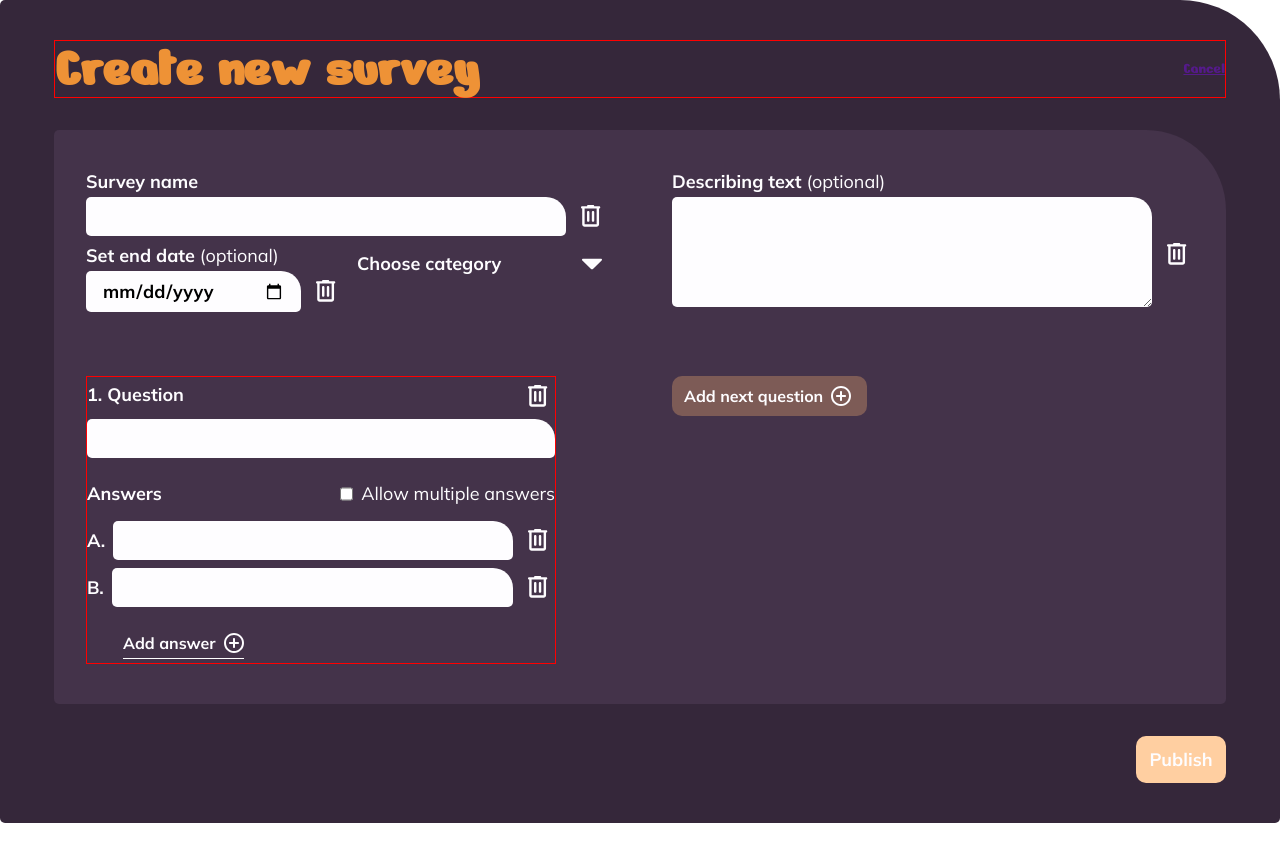
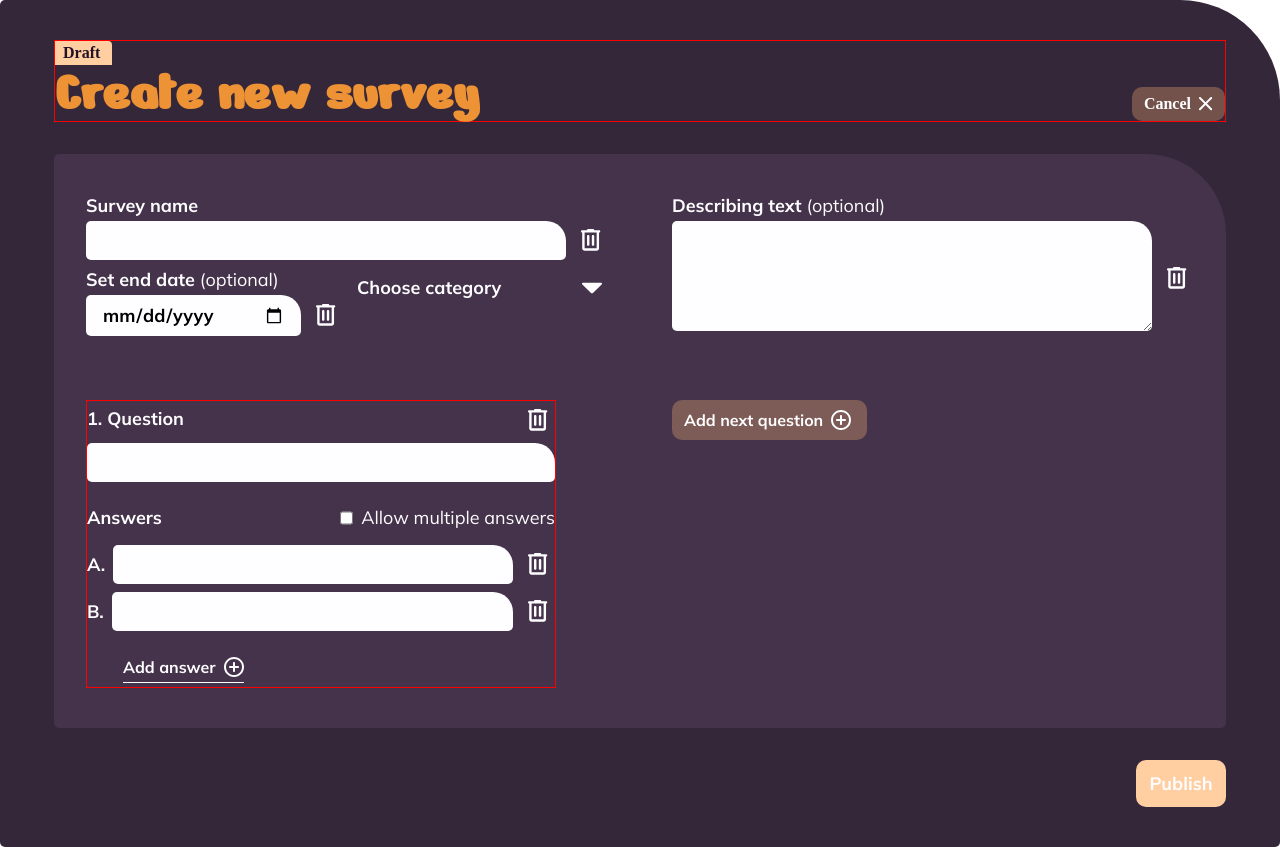
Before and after one commit to guhe78/poll_app, an Angular app: page / in a window 1280 px wide. Before the commit the page ends 823 px from the top, so only its background shows below. Built offline with nearby package versions, Linux system fonts and the light colour scheme; a web font is replaced by a local one.

Commit message:
feat: create survey style status badge style

```diff
--- a/src/app/assets/icons/ui-svg.ts
+++ b/src/app/assets/icons/ui-svg.ts
@@ -32,4 +32,11 @@ export const uiIcons = {
 </svg>
 
   `,
+
+  close: () => `
+    <svg viewBox="0 0 14 14" xmlns="http://www.w3.org/2000/svg">
+<path d="M6.575 7.975L1.675 12.875C1.49167 13.0583 1.25833 13.15 0.975 13.15C0.691667 13.15 0.458333 13.0583 0.275 12.875C0.0916667 12.6917 0 12.4583 0 12.175C0 11.8917 0.0916667 11.6583 0.275 11.475L5.175 6.575L0.275 1.675C0.0916667 1.49167 0 1.25833 0 0.975C0 0.691667 0.0916667 0.458333 0.275 0.275C0.458333 0.0916667 0.691667 0 0.975 0C1.25833 0 1.49167 0.0916667 1.675 0.275L6.575 5.175L11.475 0.275C11.6583 0.0916667 11.8917 0 12.175 0C12.4583 0 12.6917 0.0916667 12.875 0.275C13.0583 0.458333 13.15 0.691667 13.15 0.975C13.15 1.25833 13.0583 1.49167 12.875 1.675L7.975 6.575L12.875 11.475C13.0583 11.6583 13.15 11.8917 13.15 12.175C13.15 12.4583 13.0583 12.6917 12.875 12.875C12.6917 13.0583 12.4583 13.15 12.175 13.15C11.8917 13.15 11.6583 13.0583 11.475 12.875L6.575 7.975Z" fill="currentColor"/>
+</svg>
+
+  `,
 };
--- a/src/app/shared/components/create-survey/create-survey.html
+++ b/src/app/shared/components/create-survey/create-survey.html
@@ -1,8 +1,13 @@
 <section class="create-survey">
   <main class="create-survey__main">
     <header class="create-survey__header">
-      <h3 class="create-survey__headline">Create new survey</h3>
-      <a href="" class="btn btn--cancel">Cancel</a>
+      <app-status-badge buttonText="Draft" backgroundColor=""></app-status-badge>
+      <div class="create-survey__headline--container">
+        <h3 class="create-survey__headline">Create new survey</h3>
+        <button class="create-survey__button-cancel" type="reset" form="survey-form">
+          Cancel <span class="create-survey__button-cancel--icon" [innerHTML]="icons.close"></span>
+        </button>
+      </div>
     </header>
     <app-survey-form #surveyForm></app-survey-form>
     <button
--- a/src/app/shared/components/create-survey/create-survey.scss
+++ b/src/app/shared/components/create-survey/create-survey.scss
@@ -10,6 +10,13 @@
 
   border-radius: 5px 100px 5px 5px;
 
+  &__header {
+    display: flex;
+    flex-direction: column;
+    justify-content: space-between;
+    border: 1px solid red;
+  }
+
   &__main {
     display: flex;
     flex-direction: column;
@@ -19,7 +26,7 @@
     width: 100%;
   }
 
-  &__header {
+  &__headline--container {
     font-family: 'Nerko One';
     color: rgba(238, 146, 54, 1);
     line-height: 1;
@@ -30,7 +37,6 @@
     display: flex;
     justify-content: space-between;
     align-items: center;
-    border: 1px solid red;
   }
 
   &__button {
@@ -75,6 +81,20 @@
         width: 100%;
         height: 100%;
       }
+
+      &--cancel {
+        width: 20px;
+        height: 20px;
+
+        margin-left: 0;
+
+        transition: margin-left 0.3s ease-in;
+
+        & svg {
+          width: 100%;
+          height: 100%;
+        }
+      }
     }
 
     &:hover {
@@ -87,4 +107,45 @@
       }
     }
   }
+
+  &__button-cancel {
+    display: flex;
+    align-items: center;
+    justify-content: center;
+
+    align-self: flex-end;
+
+    padding: 8px 12px;
+
+    font-family: 'Nokora';
+    font-size: 16px;
+    font-weight: 700;
+    color: rgba(254, 253, 255, 1);
+
+    background-color: rgba(255, 183, 112, 0.3);
+    border: none;
+    border-radius: 10px;
+
+    cursor: pointer;
+
+    &--icon {
+      display: flex;
+      justify-content: center;
+      align-items: center;
+
+      width: 14px;
+      height: 14px;
+
+      margin-left: 8px;
+
+      & svg {
+        width: 100%;
+        height: 100%;
+      }
+    }
+
+    &:hover {
+      background-color: rgba(255, 183, 112, 1);
+    }
+  }
 }
--- a/src/app/shared/components/create-survey/create-survey.ts
+++ b/src/app/shared/components/create-survey/create-survey.ts
@@ -3,10 +3,11 @@ import { SurveyForm } from '../survey-form/survey-form';
 import { uiIcons } from '../../../assets/icons';
 
 import { DomSanitizer } from '@angular/platform-browser';
+import { StatusBadge } from '../status-badge/status-badge';
 
 @Component({
   selector: 'app-create-survey',
-  imports: [SurveyForm],
+  imports: [SurveyForm, StatusBadge],
   templateUrl: './create-survey.html',
   styleUrl: './create-survey.scss',
 })
@@ -15,5 +16,6 @@ export class CreateSurvey {
 
   readonly icons = {
     check: this.sanitizer.bypassSecurityTrustHtml(uiIcons.check()),
+    close: this.sanitizer.bypassSecurityTrustHtml(uiIcons.close()),
   };
 }
--- /dev/null
+++ b/src/app/shared/components/status-badge/status-badge.html
@@ -0,0 +1 @@
+<div class="status-badge">{{ buttonText }}</div>
--- /dev/null
+++ b/src/app/shared/components/status-badge/status-badge.scss
@@ -0,0 +1,11 @@
+.status-badge {
+  display: inline-block;
+  padding: 3px 12px 3px 8px;
+
+  font-family: 'Mullish';
+  font-size: 16px;
+  font-weight: 600;
+  color: rgba(34, 18, 39, 1);
+  background-color: rgba(255, 207, 161, 1);
+  border-radius: 0 4px 0 0;
+}
--- /dev/null
+++ b/src/app/shared/components/status-badge/status-badge.ts
@@ -0,0 +1,12 @@
+import { Component, Input } from '@angular/core';
+
+@Component({
+  selector: 'app-status-badge',
+  imports: [],
+  templateUrl: './status-badge.html',
+  styleUrl: './status-badge.scss',
+})
+export class StatusBadge {
+  @Input() buttonText!: string;
+  @Input() backgroundColor!: string;
+}
```
Also changed, not shown: 1 other file (tests, documents, lock files or other folders).
